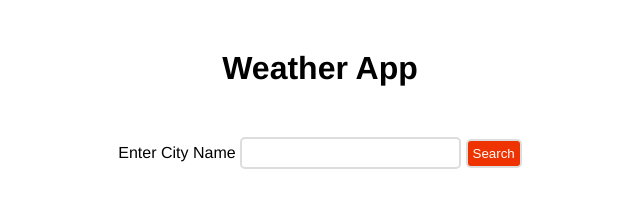
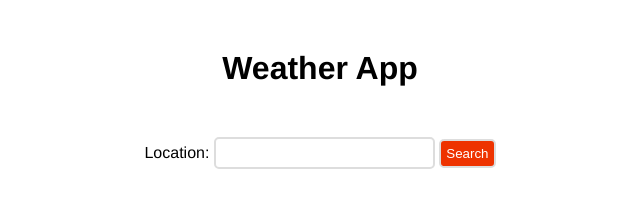
Before and after one commit to 1ba1/weather-app, a plain HTML site: page index.html in a window 1280 px wide. Shown: the whole page, without its empty margins (320-960 px from the left). Drawn offline with Linux system fonts and the light colour scheme.

Commit message:
Update index.html

```diff
--- a/index.html
+++ b/index.html
@@ -9,7 +9,7 @@
   <body>
     <h1 class="header">Weather App</h1>
     <form>
-      <label for="search">Enter City Name</label>
+      <label for="search">Location:</label>
       <input type="text" name="search" id="search">
       <button>Search</button>
     </form>
```
